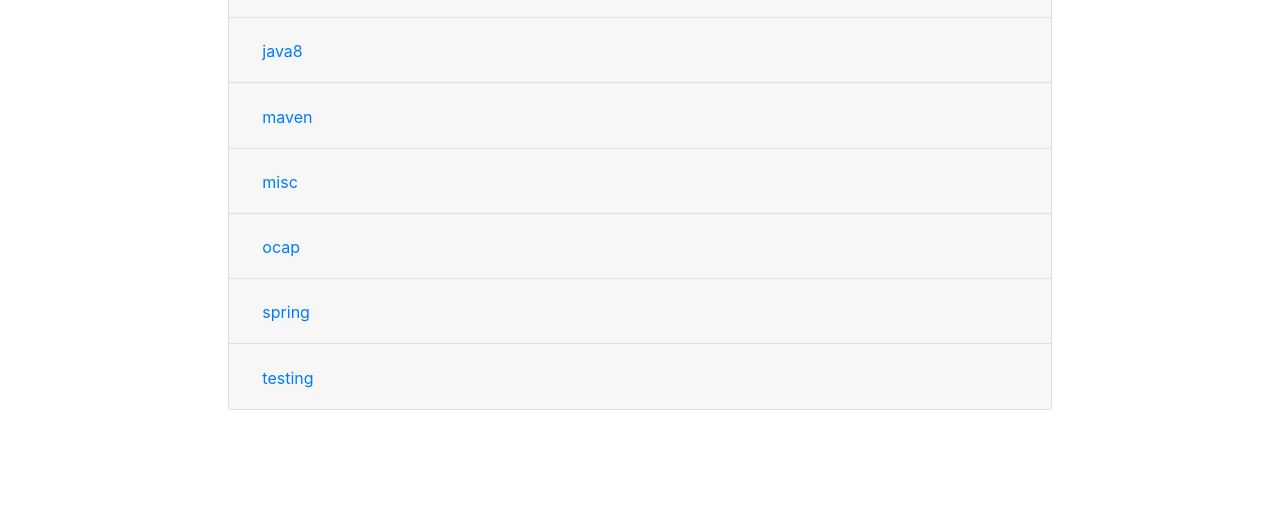
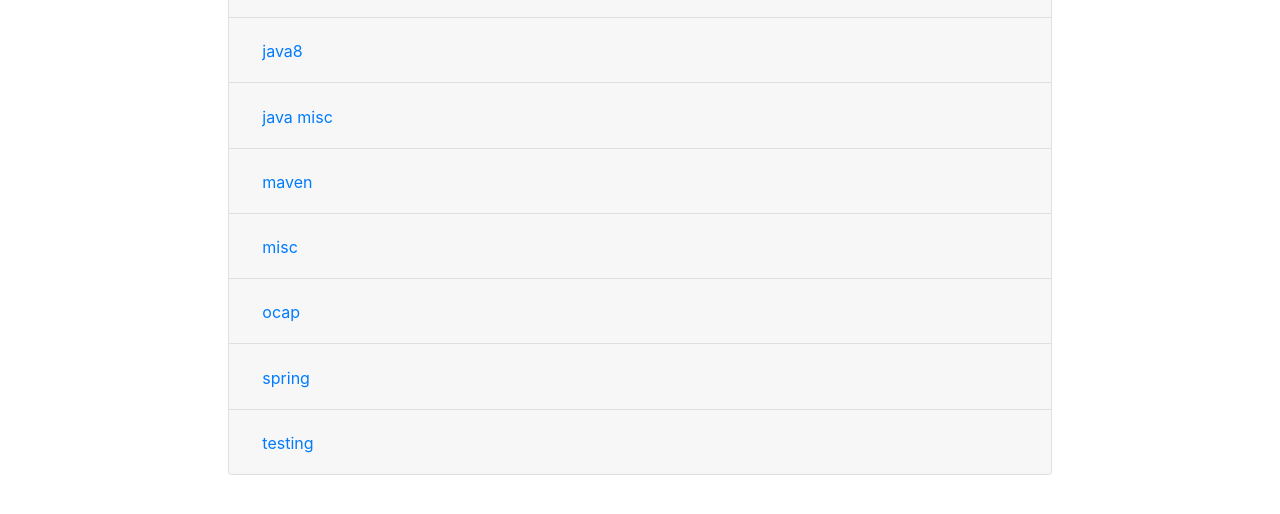
Before and after one commit to LeoNiedermeier/LeoNiedermeier.github.io, a Jekyll site: the page built from index.md, in a window 1280 px wide. Shown: the part 308-822 px from the top of the page. Built offline with Jekyll 4.4.1, drawn with Linux system fonts in a browser that asks for light colours.

Commit message:
category java_misc

```diff
--- a/_docs/java/snippets/jackson/jackson_polymorphic.md
+++ b/_docs/java/snippets/jackson/jackson_polymorphic.md
@@ -1,7 +1,7 @@
 ---
 title: Jackson Json Subtype Mapping
-tags: [misc]
-category: misc
+tags: [java_misc]
+category: java_misc
 summary: " Jackson Json Subtype Mapping"
 ---
 
--- a/_docs/java/snippets/jaxb/jaxb_polymorphic.md
+++ b/_docs/java/snippets/jaxb/jaxb_polymorphic.md
@@ -1,7 +1,7 @@
 ---
 title: Jaxb  SOAP WS Polymorphism
-tags: [misc]
-category: misc
+tags: [java_misc]
+category: java_misc
 summary: "Jaxb  SOAP WS Polymorphism"
 ---
 
--- a/_docs/java/snippets/mapstruct/mapstruct_references.md
+++ b/_docs/java/snippets/mapstruct/mapstruct_references.md
@@ -1,7 +1,7 @@
 ---
 title: Mapstruct Assozitation Mapping
-tags: [misc]
-category: misc
+tags: [java_misc]
+category: java_misc
 summary: "Mapstruct Assozitation Mapping"
 ---
 
```
